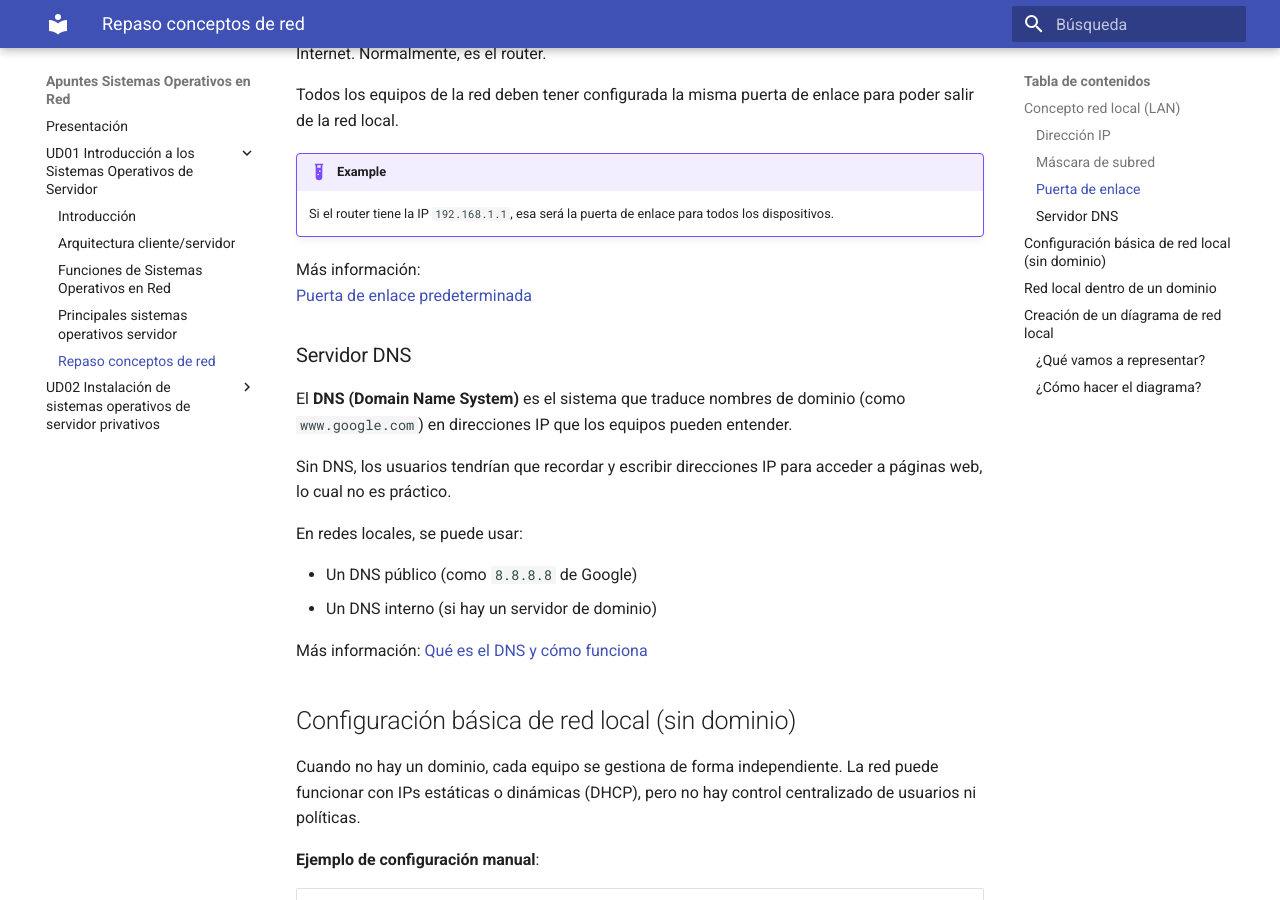
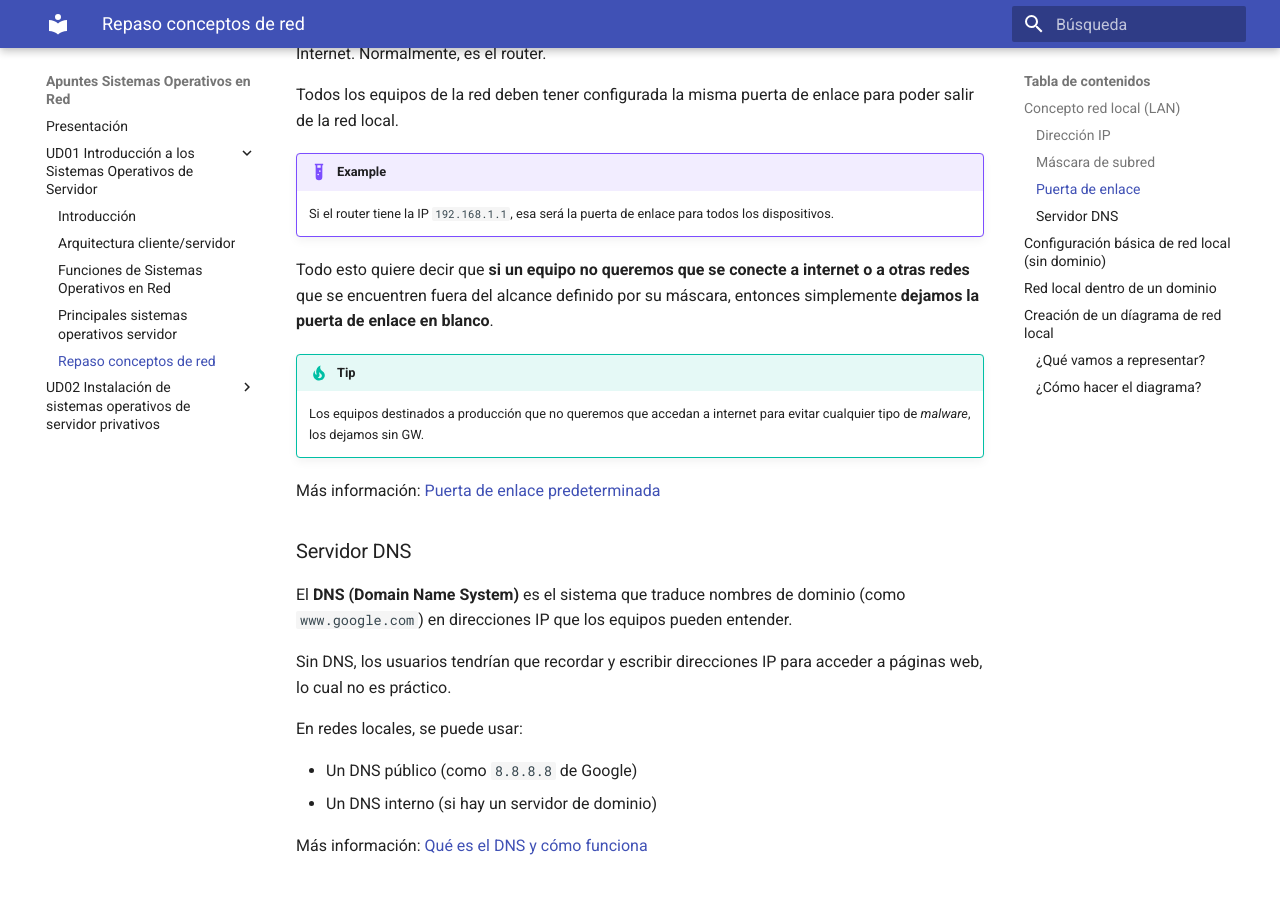
Before and after one commit to apuntes-sergio/sox, an MkDocs documentation site: the page built from docs/01_5_recordatorio_red.md, in a window 1280 px wide and 900 px high, scrolled down 1903 px. Built offline with MkDocs 1.6.1 and Material for MkDocs 9.7.7, drawn with Linux system fonts in a browser that asks for light colours.

Commit message:
Recordatorio configuración Red

```diff
--- a/docs/01_5_recordatorio_red.md
+++ b/docs/01_5_recordatorio_red.md
@@ -60,8 +60,13 @@ Todos los equipos de la red deben tener configurada la misma puerta de enlace pa
 
     Si el router tiene la IP `192.168.1.1`, esa será la puerta de enlace para todos los dispositivos.
 
-Más información:
-[Puerta de enlace predeterminada](https://www.redeszone.net/tutoriales/redes-lan/puerta-enlace/)
+Todo esto quiere decir que **si un equipo no queremos que se conecte a internet o a otras redes** que se encuentren fuera del alcance definido por su máscara, entonces simplemente **dejamos la puerta de enlace en blanco**.
+
+!!!Tip
+
+    Los equipos destinados a producción que no queremos que accedan a internet para evitar cualquier tipo de *malware*, los dejamos sin GW.
+
+Más información: [Puerta de enlace predeterminada](https://www.redeszone.net/tutoriales/redes-lan/puerta-enlace/)
 
 ### Servidor DNS
 
```
